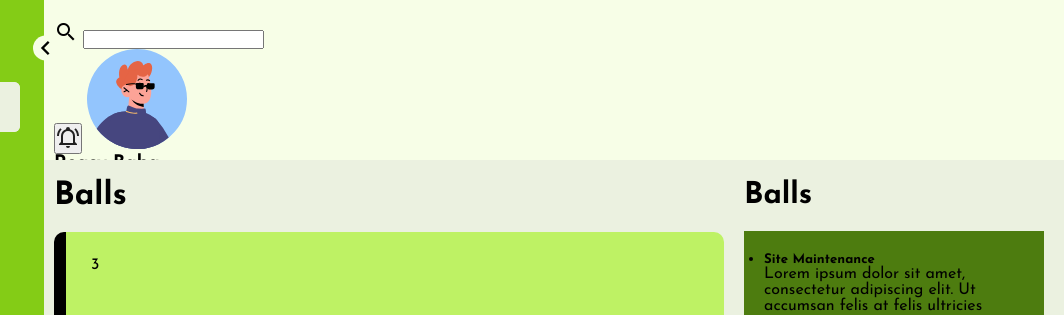
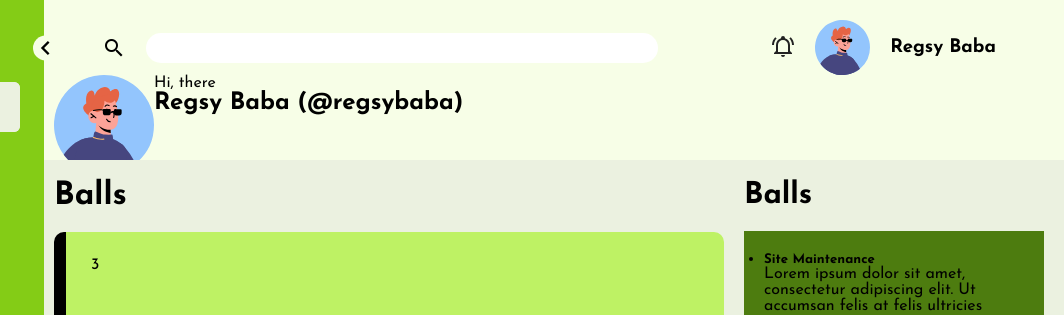
Before and after one commit to REGSYBABA/ADMIN-DASHBOARD, a plain HTML site: page index.html in a window 1280 px wide. Shown: the top 315 px of the page, 216-1280 px from the left. Drawn offline with Linux system fonts and the light colour scheme.

Commit message:
My css for my scss

```diff
--- a/style2.css
+++ b/style2.css
@@ -222,6 +222,44 @@ body.dark .sidebar .menu-bar .mode .toggle-switch .switch::before {
   background-color: var(--header-color);
   padding: 20px;
 }
+.main .upper .top {
+  display: flex;
+  align-items: center;
+  justify-content: space-between;
+  gap: 100px;
+}
+.main .upper .top .left-search-area {
+  display: flex;
+  flex: 1;
+  align-items: center;
+  gap: 20px;
+  margin-left: 3rem;
+}
+.main .upper .top .left-search-area input {
+  border: none;
+  outline: none;
+  border-radius: 20px;
+  min-width: 40vw;
+  height: 30px;
+}
+.main .upper .top .right-search-area {
+  display: flex;
+  flex-direction: row;
+  align-items: center;
+  gap: 20px;
+  margin-right: 3rem;
+}
+.main .upper .top .right-search-area button {
+  background-color: var(--header-color);
+  border: none;
+}
+.main .upper .top .right-search-area .avatar {
+  width: 55px;
+  height: 55px;
+}
+.main .upper .upper-bottom {
+  display: flex;
+}
 .main .lower {
   grid-area: lower;
   background-color: var(--main-color);
```
